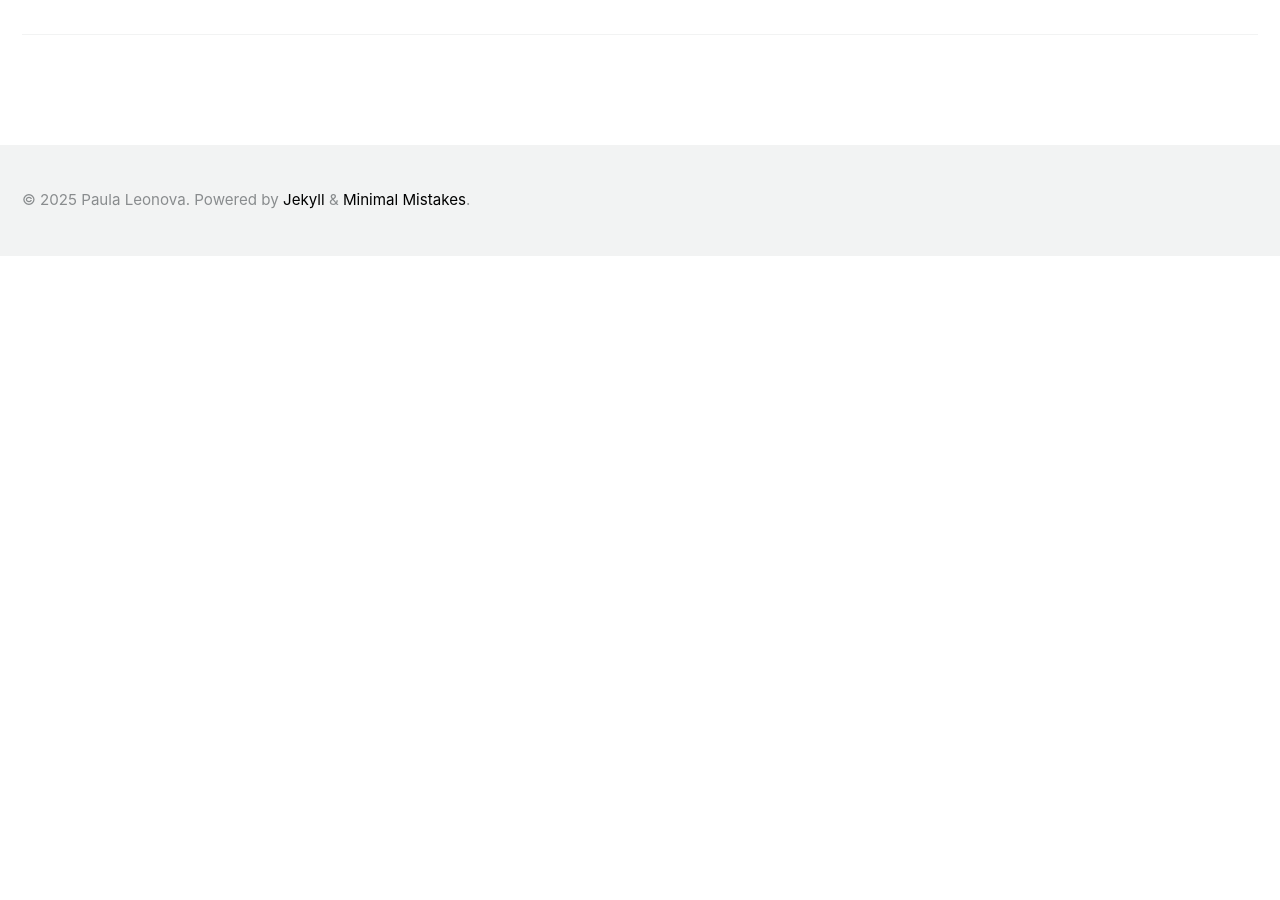
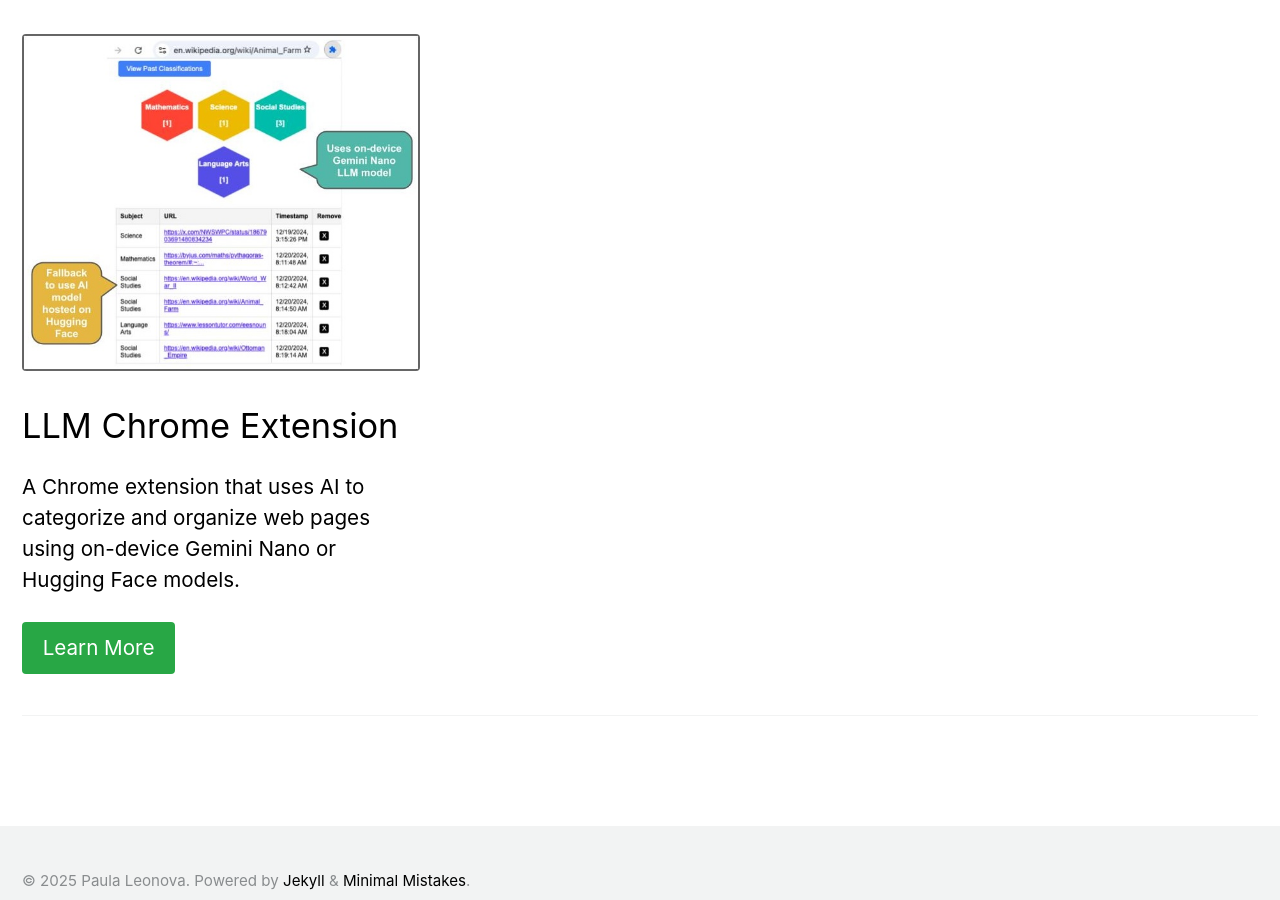
Before and after one commit to pleonova/pleonova.github.io, a Jekyll site: the page built from _pages/projects.md, in a window 1280 px wide and 900 px high, scrolled down 1800 px. Built offline with Jekyll 4.4.1, drawn with Linux system fonts in a browser that asks for light colours; nearby versions of some CDN libraries; before the commit the page ends 2056 px from its top, so only the background shows below that.

Commit message:
Add project chrome extension

```diff
--- a/_pages/projects.md
+++ b/_pages/projects.md
@@ -53,6 +53,13 @@ feature_row:
     url: "/visualization-tableau/"
     btn_class: "btn--primary"
     btn_label: "Learn More"
+  - image_path: /images/display-chrome-app.jpg
+    alt: "LLM Chrome Extension"
+    title: "LLM Chrome Extension"
+    excerpt: "A Chrome extension that uses AI to categorize and organize web pages using on-device Gemini Nano or Hugging Face models."
+    url: "https://github.com/pleonova/llm-chrome-extension/tree/main"
+    btn_class: "btn--primary"
+    btn_label: "Learn More"
 github:
   - excerpt: '{::nomarkdown}<iframe style="display: inline-block;" src="https://ghbtns.com/github-btn.html?user=mmistakes&repo=minimal-mistakes&type=star&count=true&size=large" frameborder="0" scrolling="0" width="160px" height="30px"></iframe> <iframe style="display: inline-block;" src="https://ghbtns.com/github-btn.html?user=mmistakes&repo=minimal-mistakes&type=fork&count=true&size=large" frameborder="0" scrolling="0" width="158px" height="30px"></iframe>{:/nomarkdown}'
 
```
Also changed, not shown: images/display-chrome-app.jpg.
